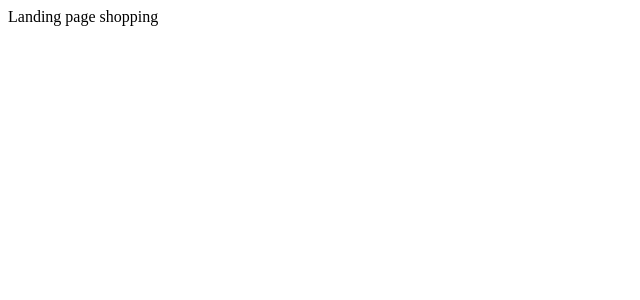
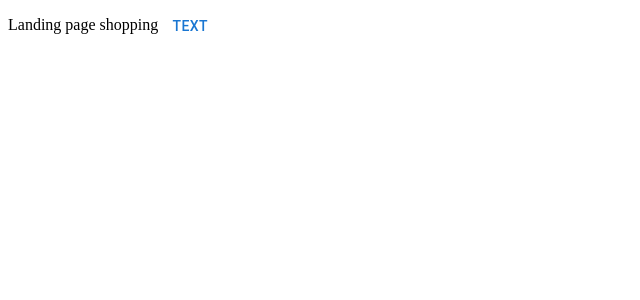
Before and after one commit to alanjq/react-avanzado-g6-23, a React (Vite) app: page / in a window 1280 px wide. Shown: the top 300 px of the page, without its empty margins (0-640 px from the left). Built offline with nearby package versions, Linux system fonts and the light colour scheme.

Commit message:
Botón de ejemplo

```diff
--- a/src/pages/LandingPage.jsx
+++ b/src/pages/LandingPage.jsx
@@ -1,8 +1,11 @@
 import React from "react";
+import {Button} from '@mui/material'
 
 export const LandingPage = () => {
 
-    return (<div>Landing page shopping</div>)
+    return (<div>Landing page shopping
+        <Button variant="text">Text</Button>
+    </div>)
 }
 
 export default LandingPage
```
